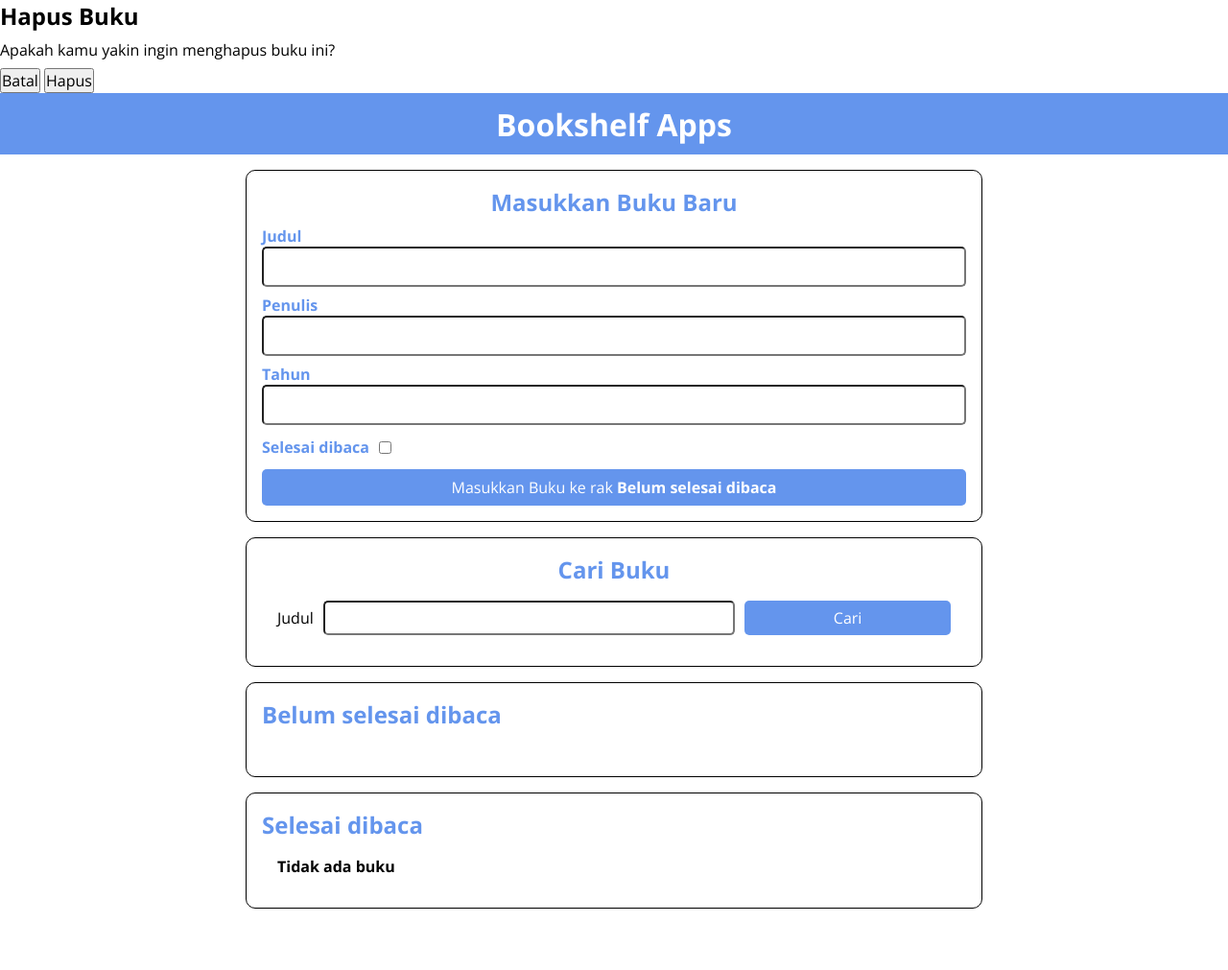
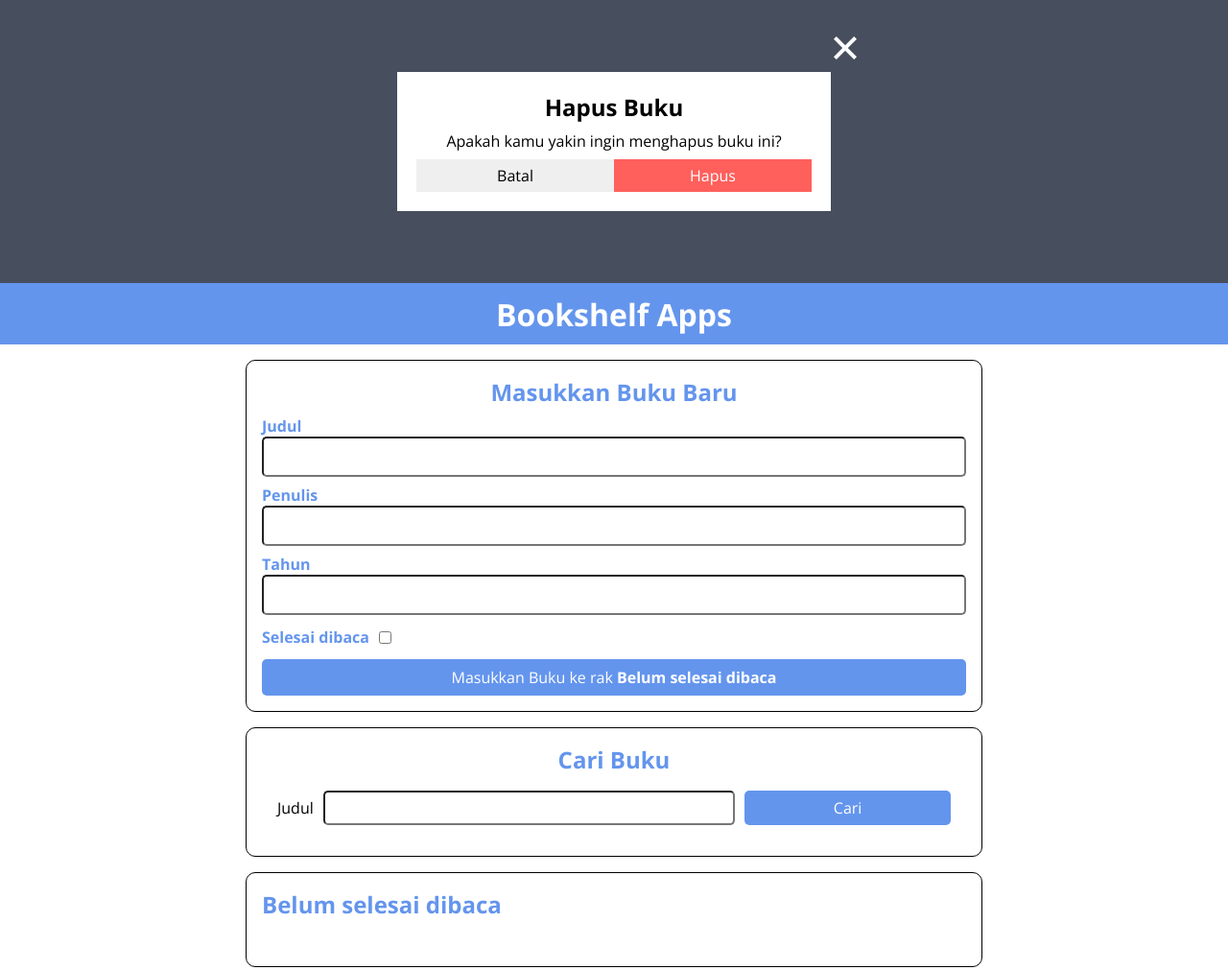
Before and after one commit to retnowati3099/bookshelf-apps, a plain HTML site: page index.html in a window 1280 px wide. Shown: the top 1011 px of the page at 96% size. Before the commit the page ends 963 px from the top, so only its background shows below. Drawn offline with nearby package versions, Linux system fonts and the light colour scheme.

Commit message:
added styling for modal

```diff
--- a/style.css
+++ b/style.css
@@ -175,3 +175,85 @@ main {
     background-color: blue;
     color: white;
 }
+
+.modal{
+    background-color: #474e5d;
+    width: 100%;
+    height: 100%;
+    padding: 75px;
+    z-index: 1;
+    /* position: fixed;
+    top: 0;
+    right: 0; */
+}
+
+.close{
+    /* color: white;
+    font-size: 45px; */
+    position: absolute;
+    right: 30%;
+    top: 40px;
+    cursor: pointer;
+}
+
+
+.line1, .line2, .line3{
+    width: 30px;
+    height: 4px;
+    background-color: white;
+}
+
+.line1{
+    transform: translateY(8px) rotate(45deg);
+    margin-bottom: 4px;
+}
+.line2{
+    opacity: 0;
+}
+
+.line3{
+    transform: translateY(-8px) rotate(-45deg);
+    margin-top: 4px;
+}
+
+.modal{
+    display: flex;
+    justify-content: center;
+    align-items: center;
+}
+
+.modal-content{
+    width: 40%;
+    text-align: center;
+    background-color: white;
+    padding: 20px;
+}
+
+.btn-group{
+    display: flex;
+    justify-content: space-between;
+}
+
+.cencel{
+    background-color: gray;
+}
+
+.delete{
+    background-color: #FF605C;
+    color: white;
+}
+
+.cancel,.delete{
+    cursor: pointer;
+    border: none;
+    padding: 6px;
+    flex: 1;
+}
+
+.cancel:hover{
+    background-color: #E6E6E6;
+}
+
+.delete:hover{
+    background-color: #FF4F4D;
+}
```
